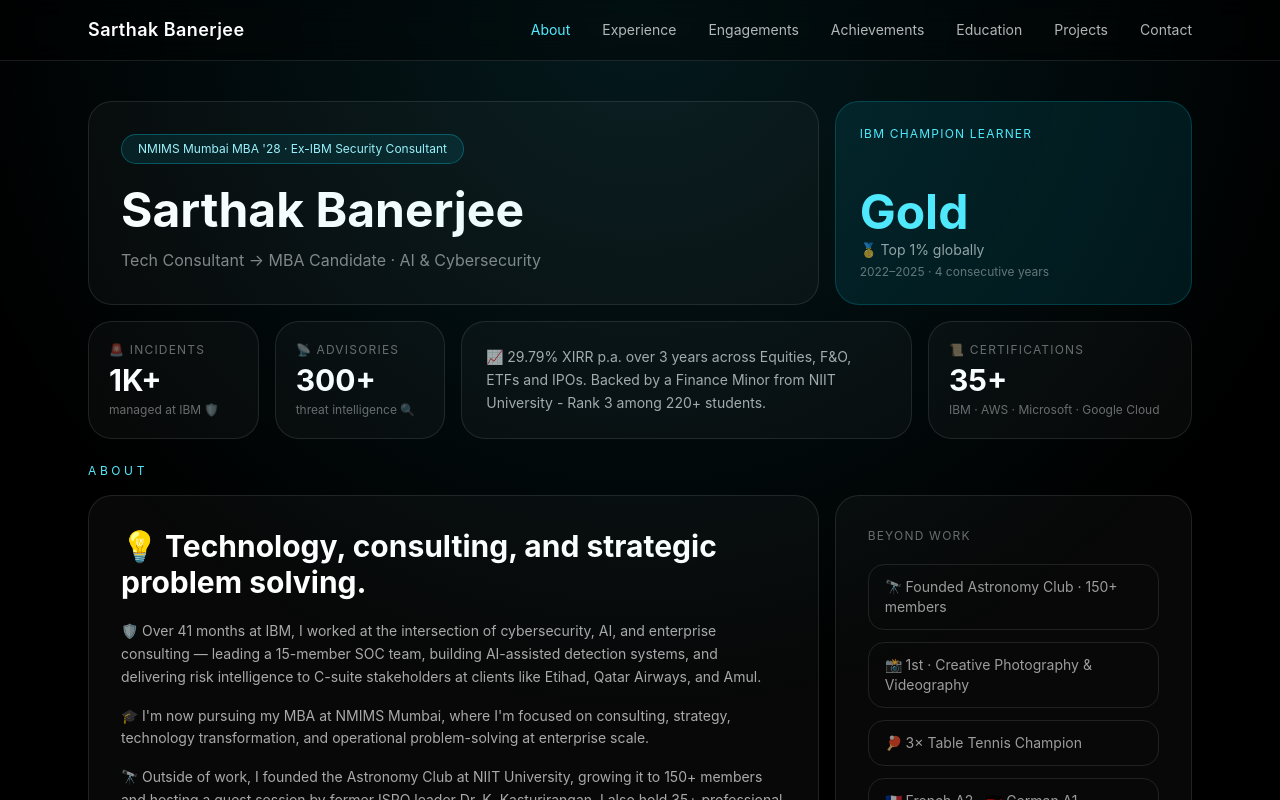
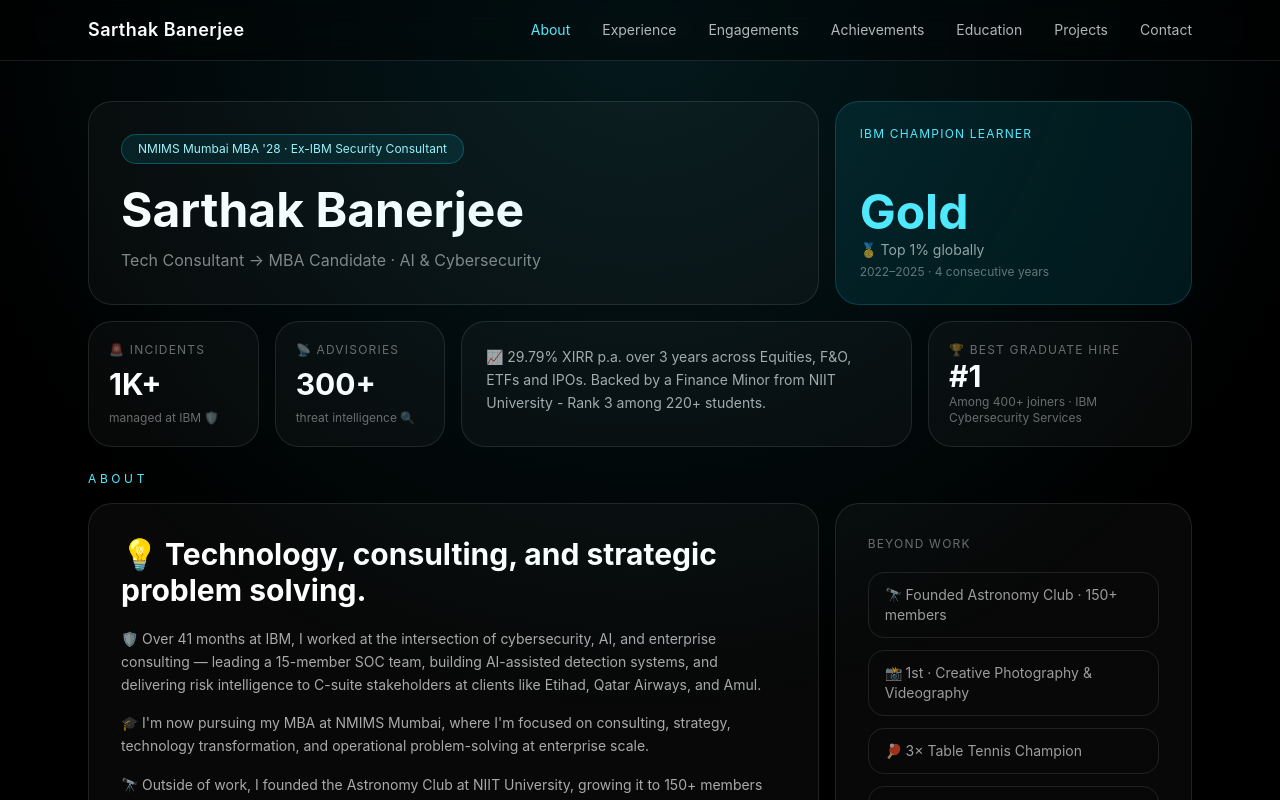
Before and after one commit to sarthak-banerjee/sarthak-banerjee.github.io, a React (Vite) app: page / in a window 1280 px wide. Shown: the top 800 px of the page. Built offline with nearby package versions, Linux system fonts and the light colour scheme.

Commit message:
updated hero

```diff
--- a/src/App.jsx
+++ b/src/App.jsx
@@ -163,9 +163,9 @@
             <p className="text-white/65 text-sm leading-relaxed">📈 29.79% XIRR p.a. over 3 years across Equities, F&O, ETFs and IPOs. Backed by a Finance Minor from NIIT University - Rank 3 among 220+ students.</p>
           </div>
           <div className="col-span-12 md:col-span-3 bg-white/[0.03] border border-white/10 rounded-3xl p-5 flex flex-col justify-between">
-            <p className="text-white/40 text-xs uppercase tracking-widest">📜 Certifications</p>
-            <p className="text-3xl font-bold">35+</p>
-            <p className="text-white/40 text-xs">IBM · AWS · Microsoft · Google Cloud</p>
+            <p className="text-white/40 text-xs uppercase tracking-widest">🏆 Best Graduate Hire</p>
+            <p className="text-3xl font-bold">#1</p>
+            <p className="text-white/40 text-xs">Among 400+ joiners · IBM Cybersecurity Services</p>
           </div>
         </div>
 
```
